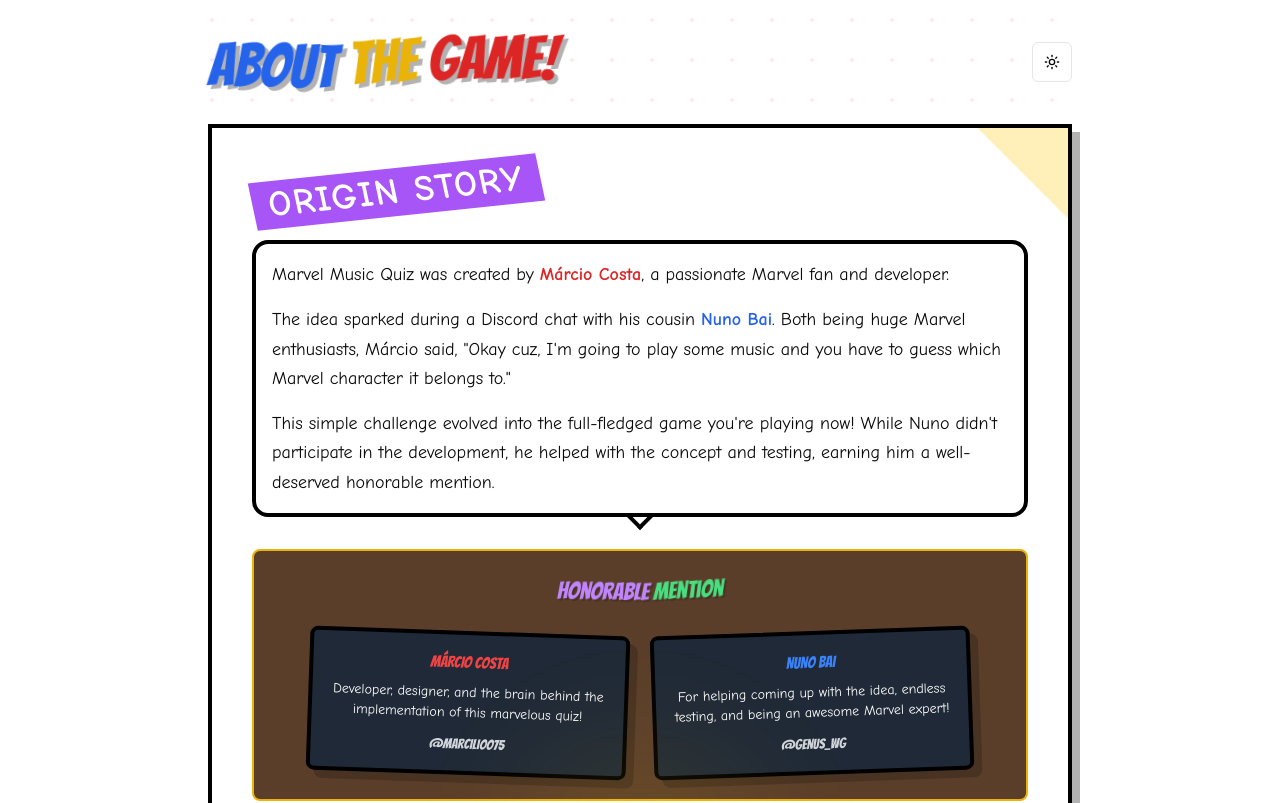
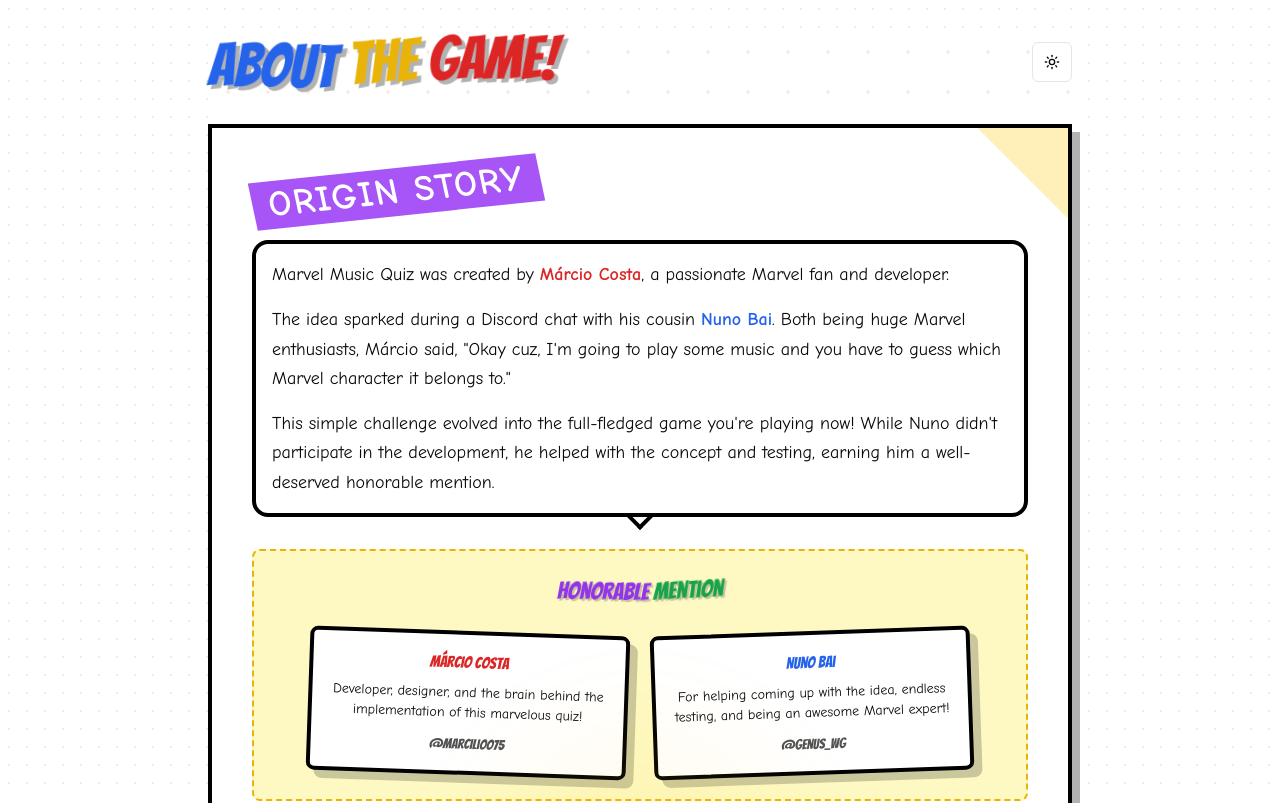
Before and after one commit to MarcioCosta75/MarvelMusicQuiz, a Next.js app: page /about in a window 1280 px wide. Shown: the top 803 px of the page. Built offline with nearby package versions, Linux system fonts and the light colour scheme.

Commit message:
style: remove Instagram icons and apply halftone background to About page

```diff
--- a/app/about/page.tsx
+++ b/app/about/page.tsx
@@ -10,7 +10,10 @@ import { ArrowLeft } from "lucide-react"
 
 export default function AboutPage() {
   return (
-    <div className="container mx-auto px-4 py-8 max-w-4xl comic-bg-light dark:comic-bg-dark min-h-screen">
+    <div className="relative container mx-auto px-4 py-8 max-w-4xl min-h-screen" style={{ position: 'relative' }}>
+      {/* Fundo de pontinhos (halftone) */}
+      <div className="pointer-events-none select-none fixed inset-0 z-0" aria-hidden="true" style={{background: "radial-gradient(rgba(0,0,0,0.07) 1px, transparent 1.5px)", backgroundSize: "18px 18px"}} />
+      <div className="relative z-10 comic-bg-light dark:comic-bg-dark">
         <div className="flex justify-between items-center mb-8">
           <h1 className="text-4xl md:text-6xl font-comic transform -rotate-2 text-red-600 dark:text-red-500 drop-shadow-[4px_4px_0px_rgba(0,0,0,0.3)] dark:drop-shadow-[4px_4px_0px_rgba(255,255,255,0.2)]">
             <span className="inline-block transform rotate-3 text-blue-600 dark:text-blue-500">About</span>{" "}
@@ -45,35 +48,35 @@ export default function AboutPage() {
               </SpeechBubble>
             </div>
 
-          <div className="bg-[#5a3e2a] dark:bg-[#3a2a1a] p-6 rounded-lg border-2 border-yellow-500 mb-8 relative overflow-hidden w-full">
+            <div className="bg-yellow-100 dark:bg-yellow-900/40 p-6 rounded-lg border-2 border-dashed border-yellow-500 mb-8 relative overflow-hidden">
               <h2 className="text-2xl font-comic mb-6 transform -rotate-1 text-center">
-              <span className="inline-block transform rotate-2 text-purple-400 dark:text-purple-300 drop-shadow-[2px_2px_0px_rgba(0,0,0,0.2)]">Honorable</span>{" "}
-              <span className="inline-block transform -rotate-2 text-green-400 dark:text-green-300 drop-shadow-[2px_2px_0px_rgba(0,0,0,0.2)]">Mention</span>
+                <span className="inline-block transform rotate-2 text-purple-600 dark:text-purple-400 drop-shadow-[2px_2px_0px_rgba(0,0,0,0.2)]">Honorable</span>{" "}
+                <span className="inline-block transform -rotate-2 text-green-600 dark:text-green-400 drop-shadow-[2px_2px_0px_rgba(0,0,0,0.2)]">Mention</span>
               </h2>
               <div className="flex flex-col md:flex-row items-center justify-center gap-6">
                 <a
                   href="https://www.instagram.com/marcilioo75/"
                   target="_blank"
                   rel="noopener noreferrer"
-                className="bg-[#1f2937] dark:bg-[#1a1f2b] rounded-lg p-4 border-4 border-black dark:border-white shadow-[8px_8px_0px_rgba(0,0,0,0.2)] transform rotate-2 max-w-xs w-full transition-all duration-300 hover:scale-105 hover:shadow-[12px_12px_0px_rgba(0,0,0,0.2)] active:scale-95 active:shadow-[4px_4px_0px_rgba(0,0,0,0.2)] cursor-pointer"
+                  className="bg-white dark:bg-gray-800 rounded-lg p-4 border-4 border-black dark:border-white shadow-[8px_8px_0px_rgba(0,0,0,0.2)] transform rotate-2 max-w-xs w-full transition-all duration-300 hover:scale-105 hover:shadow-[12px_12px_0px_rgba(0,0,0,0.2)] active:scale-95 active:shadow-[4px_4px_0px_rgba(0,0,0,0.2)] cursor-pointer"
                 >
-                <h3 className="text-center font-comic text-red-500 dark:text-red-400 mb-2">MÁRCIO COSTA</h3>
-                <p className="text-center text-sm font-comic-sans text-white">
+                  <h3 className="text-center font-comic text-red-600 dark:text-red-400 mb-2">Márcio Costa</h3>
+                  <p className="text-center text-sm font-comic-sans">
                     Developer, designer, and the brain behind the implementation of this marvelous quiz!
                   </p>
-                <div className="mt-3 text-center text-sm font-comic text-gray-300">@marcilioo75</div>
+                  <div className="mt-3 text-center text-sm font-comic opacity-70">@marcilioo75</div>
                 </a>
                 <a
                   href="https://www.instagram.com/genus_wg/"
                   target="_blank"
                   rel="noopener noreferrer"
-                className="bg-[#1f2937] dark:bg-[#1a1f2b] rounded-lg p-4 border-4 border-black dark:border-white shadow-[8px_8px_0px_rgba(0,0,0,0.2)] transform -rotate-2 max-w-xs w-full transition-all duration-300 hover:scale-105 hover:shadow-[12px_12px_0px_rgba(0,0,0,0.2)] active:scale-95 active:shadow-[4px_4px_0px_rgba(0,0,0,0.2)] cursor-pointer"
+                  className="bg-white dark:bg-gray-800 rounded-lg p-4 border-4 border-black dark:border-white shadow-[8px_8px_0px_rgba(0,0,0,0.2)] transform -rotate-2 max-w-xs w-full transition-all duration-300 hover:scale-105 hover:shadow-[12px_12px_0px_rgba(0,0,0,0.2)] active:scale-95 active:shadow-[4px_4px_0px_rgba(0,0,0,0.2)] cursor-pointer"
                 >
-                <h3 className="text-center font-comic text-blue-500 dark:text-blue-400 mb-2">NUNO BAI</h3>
-                <p className="text-center text-sm font-comic-sans text-white">
+                  <h3 className="text-center font-comic text-blue-600 dark:text-blue-400 mb-2">Nuno Bai</h3>
+                  <p className="text-center text-sm font-comic-sans">
                     For helping coming up with the idea, endless testing, and being an awesome Marvel expert!
                   </p>
-                <div className="mt-3 text-center text-sm font-comic text-gray-300">@genus_wg</div>
+                  <div className="mt-3 text-center text-sm font-comic opacity-70">@genus_wg</div>
                 </a>
               </div>
             </div>
@@ -100,5 +103,6 @@ export default function AboutPage() {
           </Link>
         </div>
       </div>
+    </div>
   )
 }
```
Lines whose indentation alone changed are shown as unchanged.
